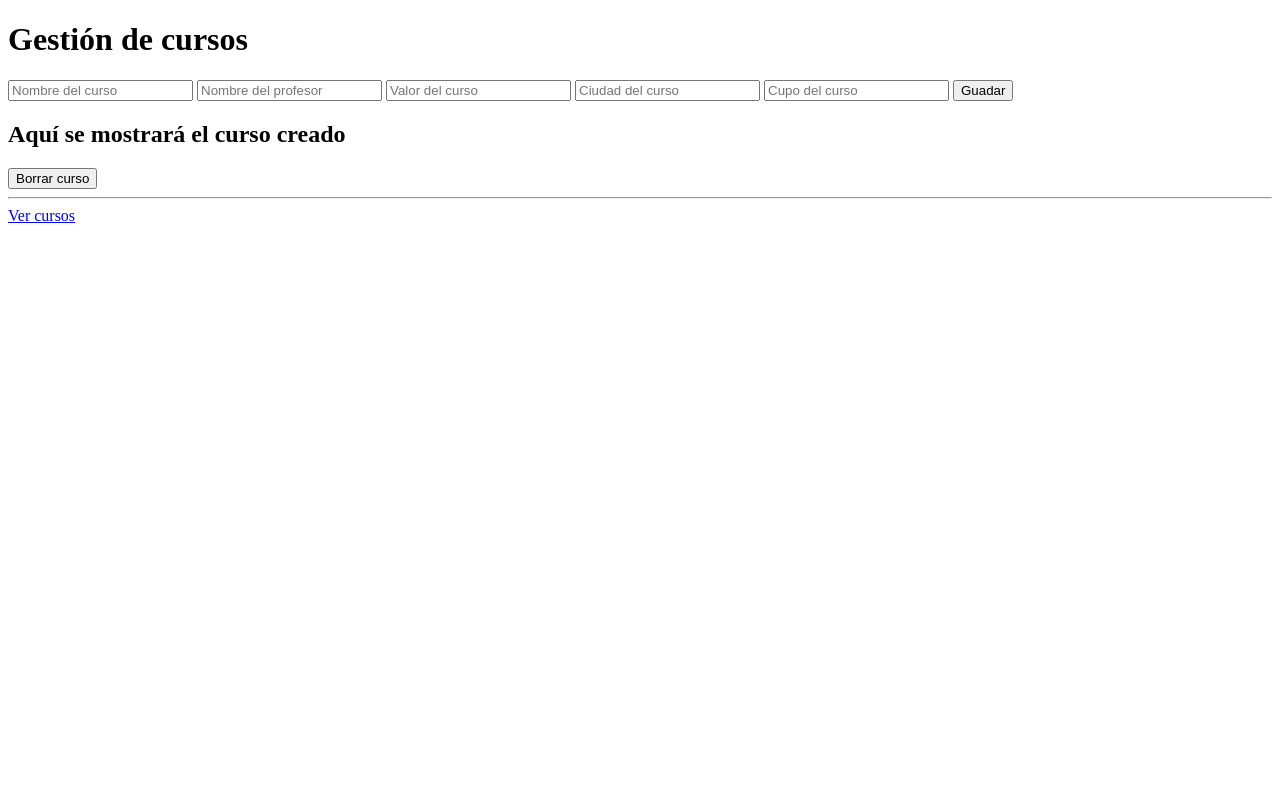
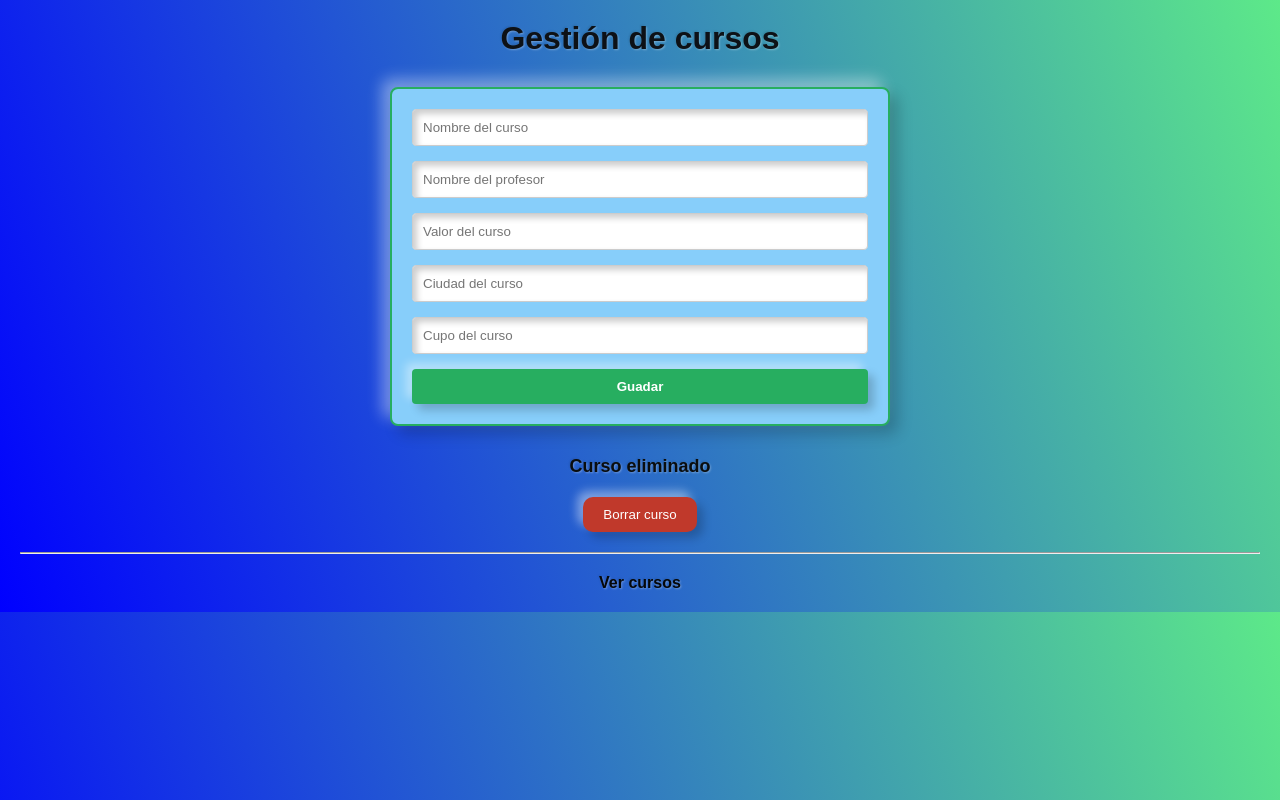
Before and after one commit to adricas35/Proyecto-LocalStorage, a plain HTML site: page index.html in a window 1280 px wide. Both pictures are taken after a click on the button "Borrar curso". Drawn offline with Linux system fonts and the light colour scheme.

Commit message:
Agregue estilos comente el codigo de main.js enlace el css

```diff
--- /dev/null
+++ b/css/styles.css
@@ -0,0 +1,115 @@
+/* Reset básico */
+* {
+    box-sizing: border-box;
+    margin: 0;
+    padding: 0;
+    font-family: Arial, sans-serif;
+}
+
+/* Estilo general del body */
+body {
+    background: linear-gradient(70deg, blue, rgb(93, 233, 137));
+    padding: 20px;
+    color: #333;
+
+}
+
+/* Título principal */
+h1 {
+    text-align: center;
+    margin-bottom: 30px;
+    color: #0d1116;
+    text-shadow: 1px 1px 2px rgba(255, 255, 255, 0.3),
+        -1px -1px 2px rgba(0, 0, 0, 0.1);
+}
+
+/* Formulario */
+form#formulario-curso {
+    max-width: 500px;
+    margin: 0 auto;
+    background: rgb(135, 206, 250);
+    padding: 20px;
+    border-radius: 8px;
+    box-shadow: 0 0 10px rgba(0, 0, 0, 0.1);
+    box-shadow: 8px 8px 15px rgba(0, 0, 0, 0.2),
+        -8px -8px 15px rgba(255, 255, 255, 0.4);
+    border: 2px solid #27ae60;
+}
+
+form#formulario-curso input {
+    width: 100%;
+    padding: 10px;
+    margin-bottom: 15px;
+    border: 1px solid #ccc;
+    border-radius: 4px;
+    box-shadow: inset 4px 4px 6px rgba(0, 0, 0, 0.2),
+        inset -4px -4px 6px rgba(255, 255, 255, 0.4);
+    outline: none;
+}
+
+form#formulario-curso button {
+    width: 100%;
+    padding: 10px;
+    background-color: #27ae60;
+    color: white;
+    border: none;
+    border-radius: 4px;
+    font-weight: bold;
+    box-shadow: 6px 6px 10px rgba(0, 0, 0, 0.2),
+        -6px -6px 10px rgba(255, 255, 255, 0.4);
+    cursor: pointer;
+    font-weight: bold;
+    transition: all 0.2s ease-in-out;
+}
+
+form#formulario-curso button:hover {
+    background-color: #219150;
+    transform: translateY(2px);
+}
+
+/* Mensaje del curso */
+#mensaje-curso {
+    text-align: center;
+    margin-top: 30px;
+    font-size: 18px;
+    color: #0a0d0e;
+    text-shadow: 1px 1px 2px rgba(255, 255, 255, 0.3),
+        -1px -1px 2px rgba(0, 0, 0, 0.1);
+}
+
+/* Botón de borrar */
+#btn-borrar {
+    display: block;
+    margin: 20px auto;
+    padding: 10px 20px;
+    background-color: #c0392b;
+    color: white;
+    border: none;
+    border-radius: 10px;
+    box-shadow: 6px 6px 10px rgba(0, 0, 0, 0.2),
+        -6px -6px 10px rgba(255, 255, 255, 0.4);
+    cursor: pointer;
+    transition: all 0.2s ease-in-out;
+}
+
+#btn-borrar:hover {
+    background-color: #a93226;
+    transform: translateY(2px);
+}
+
+/* Enlace */
+a {
+    display: block;
+    text-align: center;
+    margin-top: 20px;
+    color: #05080a;
+    text-decoration: none;
+    font-weight: bold;
+    text-shadow: 1px 1px 2px rgba(255, 255, 255, 0.3),
+        -1px -1px 2px rgba(0, 0, 0, 0.1);
+}
+
+a:hover {
+    text-decoration: underline;
+
+}
--- a/index.html
+++ b/index.html
@@ -4,6 +4,7 @@
     <meta charset="UTF-8">
     <meta name="viewport" content="width=device-width, initial-scale=1.0">
     <title>LocalStorage- CURSOS</title>
+    <link rel="stylesheet" href="css/styles.css">
 </head>
 <body>
 
--- a/js/main.js
+++ b/js/main.js
@@ -11,22 +11,24 @@ const borrar = document.getElementById('btn-borrar');
 
 
 
-
+// Se agrega un evento al formulario para manejar el envío (submit)
 form.addEventListener("submit", (e) => {
+    // Previene que el formulario recargue la página al enviarse
     e.preventDefault();
 
+    // Obtiene y limpia los valores ingresados en los inputs
     const curso = inputCurso.value.trim();
     const profesor = inputProfesor.value.trim();
     const precio = inputPrecio.value.trim();
     const ciudad = inputCiudad.value.trim();
     const cupo = inputCupo.value.trim();
 
-
+    // Valida que todos los campos estén llenos
     if (curso == ''|| profesor ==''|| precio ==''|| ciudad ==''|| cupo =='') {
         alert('Ingrese todos los datos ');
-        return;
+        return; //Si falta algún dato, se detiene la ejecución
     }
-// En este ejercicio se construye un objeto con caracteristicas con sus diferentes claves y valores
+    // Se construye un objeto con los datos del curso
     const newCurso ={
         nombre: curso,
         profesor: profesor,
@@ -36,24 +38,46 @@ form.addEventListener("submit", (e) => {
     }
 
 
+    // Se guarda el objeto en el localStorage como un string JSON
+    localStorage.setItem('curso', JSON.stringify(newCurso));
+    // Se reinicia el formulario (se limpian los campos)
+    form.reset();
 
-    localStorage.setItem('curso', JSON.stringify(newCurso));
+    // Se recupera el curso guardado desde localStorage
+    const cursoCreado= localStorage.getItem('curso');
+         // Se convierte el string JSON a objeto JavaScript
+        const objetoCurso= JSON.parse(cursoCreado);
+        // Se muestra el contenido del curso en el elemento HTML con id "mensaje-curso"
+        mensajeCurso.innerHTML =
+        'Curso: ' + objetoCurso.nombre + '<br>' +
+        'Profesor: ' + objetoCurso.profesor + '<br>' +
+        'Precio: ' + objetoCurso.precio + '<br>' +
+        'Ciudad: ' + objetoCurso.ciudad + '<br>' +
+        'Cupo: ' + objetoCurso.cupo;
+});
 
-    form.reset();
+
+
+// Este bloque se ejecuta automáticamente cuando la página ha terminado de cargar
+document.addEventListener('DOMContentLoaded', ()=>{
+    // Se verifica si ya hay un curso guardado en localStorage
+    const cursoCreado= localStorage.getItem('curso');
+     // Si existe, se convierte de string a objeto
+    if (cursoCreado) {
+        const objetoCurso= JSON.parse(cursoCreado);
+        // Se muestra la información del curso guardado
+        mensajeCurso.innerHTML = ' Curso: ' + objetoCurso.nombre + '<br>' + 'Profesor: ' + objetoCurso.profesor + '<br>' + ' Precio: '+ objetoCurso.precio + '<br>'+ ' Ciudad: ' + objetoCurso.ciudad + '<br>' + ' Cupo: ' + objetoCurso.cupo;
+    }
 
 });
 
 
-document.addEventListener('DOMContentLoaded', ()=>{
-    const cursoCreado= localStorage.getItem('curso');
-//
-    if (cursoCreado) {
-        const objetoCurso= JSON.parse(cursoCreado);
-        mensajeCurso.textContent = ' curso: ' + objetoCurso.nombre + ' profesor: ' + objetoCurso.profesor + ' precio: '+ objetoCurso.precio + ' ciudad: ' + objetoCurso.ciudad + ' cupo: ' + objetoCurso.cupo;
-
-
-    }
-
+// Se agrega un evento al botón de borrar para eliminar el curso del localStorage
+borrar.addEventListener('click', ()=>{
+    // Se elimina el item 'curso' del almacenamiento local
+    localStorage.removeItem('curso');
+    // Se muestra un mensaje indicando que el curso fue eliminado
+    mensajeCurso.textContent = 'Curso eliminado';
 });
 
 
@@ -67,28 +91,6 @@ document.addEventListener('DOMContentLoaded', ()=>{
 
 
 
-    // mensajeCurso.textContent = 'Aqui se mostrara el curso creado: ' + newCurso;
-
-    // input.value='';
-
-// document.addEventListener('DOMContentLoaded', () => {
-
-//     const usuarioGuardado = localStorage.getItem('usuario');
-
-//     if (usuarioGuardado) {
-//         saludo.textContent = 'Bienvenido de nuevo: ' + usuarioGuardado;
-//     }
-
-// });
-
-
-
-// borrar.addEventListener('click', () => {
-//     localStorage.removeItem('usuario');
-//     saludo.textContent = 'Bienvenido usuario indefinido';
-
-// });
-
 
 
 // document.addEventListener('DOMContentLoaded', () =>{
```
Also changed, not shown: js/main-arreglo-objetos.js (added, +100 -0 lines).
